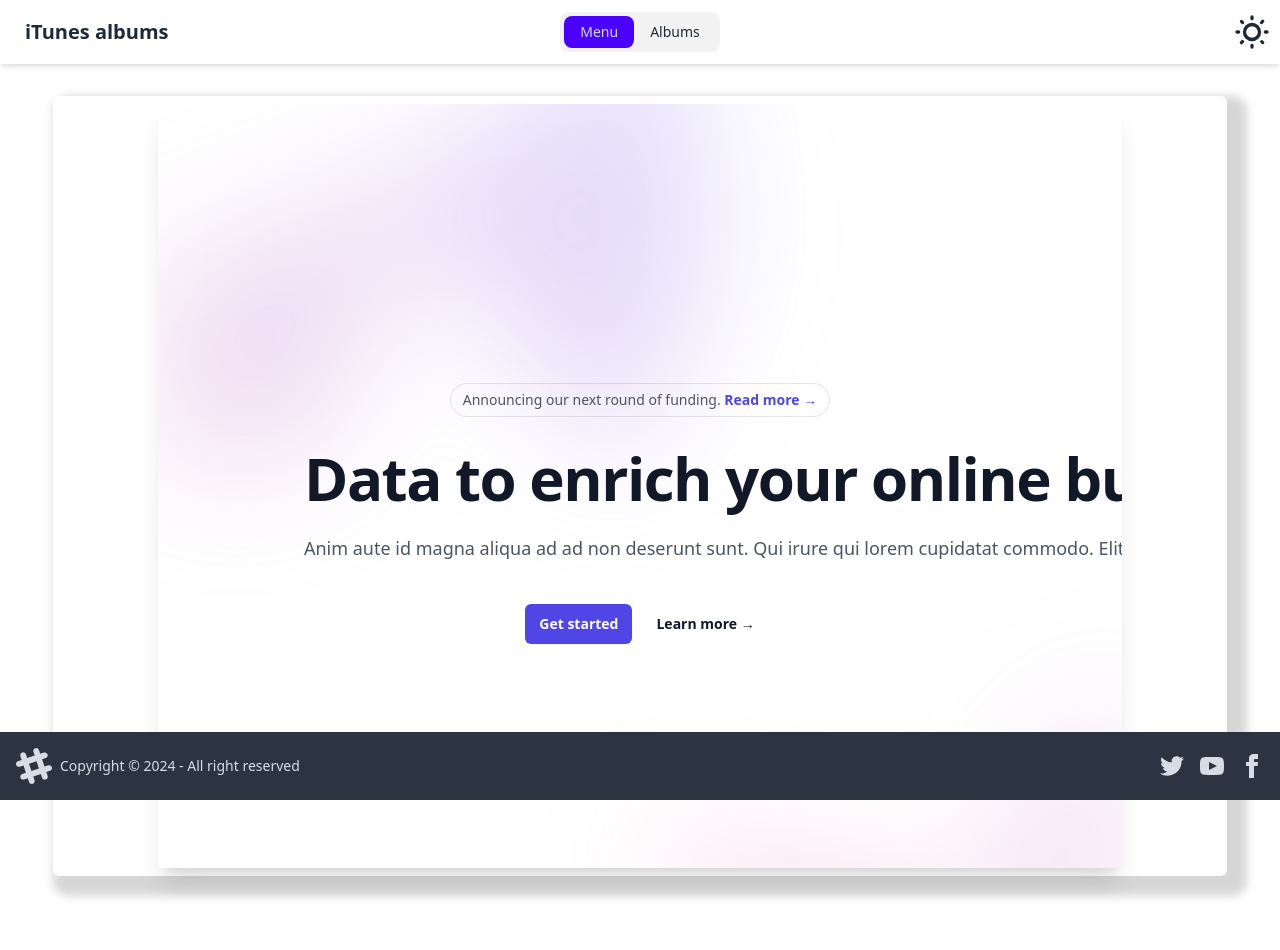
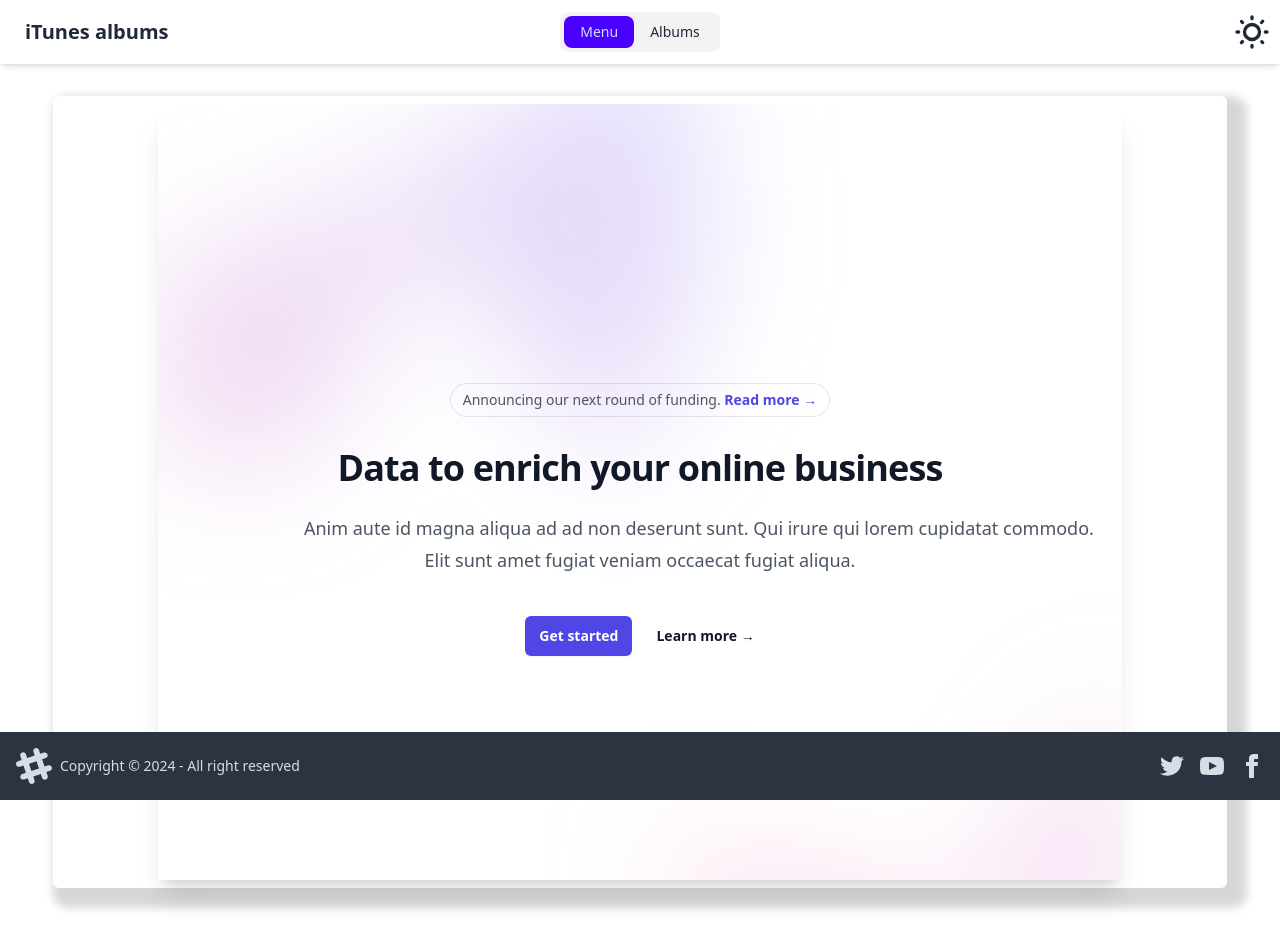
Before and after one commit to acadamus199/frontend_internship_challenge, a React (Vite) app: page / in a window 1280 px wide. Shown: the top 950 px of the page. Built offline with nearby package versions, Linux system fonts and the light colour scheme.

Commit message:
ninth_commit

```diff
--- a/src/components/ApiFetch/Fetch.tsx
+++ b/src/components/ApiFetch/Fetch.tsx
@@ -77,6 +77,7 @@ export default function Fetch() {
         ? filteredResults.slice(0, +query).map((prop, index) => {
           return (
             <Modal
+              key={JSON_NAMES.title(prop)}
               title={JSON_NAMES.title(prop)}
               artist={JSON_NAMES.artist(prop)}
               imageModal={JSON_NAMES.image(prop, 2)}
@@ -86,7 +87,6 @@ export default function Fetch() {
               releaseDate={JSON_NAMES.releaseDate(prop)}
             >
               <FetchLayout
-                key={JSON_NAMES.title(prop)}
                 index={index + 1}
                 title={JSON_NAMES.title(prop)}
                 artist={JSON_NAMES.artist(prop)}
--- a/src/components/ApiFetch/Modal.tsx
+++ b/src/components/ApiFetch/Modal.tsx
@@ -23,7 +23,7 @@ const Modal: React.FC<Mod> = ({ children, imageModal, title, artist, price, pric
       <input type="checkbox" id={title} className="modal-toggle" />
       <div className="modal" role="dialog">
         <div className="modal-box truncate">
-          <center><img className="lg:w-80" src={imageModal} alt="" /></center>
+          <center><img src={imageModal} alt="" /></center>
           <center>
             <div onMouseEnter={() => { setShow(title); setArt(artist); setDivid("h-4 mt-3 mb-4") }} onMouseOut={() => { setShow(title.length > 20 ? title.slice(0, 20) + ".." : title); setArt(artist.length > 15 ? artist?.slice(0, 15) + ".." : artist); setDivid("divider") }} className={`${divid} text-sm sm:text-lg font-semibol hover:animate-marquee`}>{show} - {art}</div>
           </center>
--- a/src/components/HomePage.tsx
+++ b/src/components/HomePage.tsx
@@ -1,6 +1,6 @@
 export default function HomePage() {
     return (
-        <div className="relative isolate px-6 pt-14 lg:px-8">
+        <div className="relative isolate px-6 pt-14 lg:px-8 ">
             <div
                 className="absolute inset-x-0 -top-40 -z-10 transform-gpu overflow-hidden blur-3xl sm:-top-80"
                 aria-hidden="true"
@@ -24,11 +24,11 @@ export default function HomePage() {
                     </div>
                 </div>
                 <div className="text-center">
-                    <h1 className="text-4xl font-bold tracking-tight text-gray-900 sm:text-6xl">
+                    <h1 className="text-4xl font-bold tracking-tight text-gray-900">
                         Data to enrich your online business
                     </h1>
                     <p className="mt-6 text-lg leading-8 text-gray-600">
-                        Anim aute id magna aliqua ad ad non deserunt sunt. Qui irure qui lorem cupidatat commodo. Elit sunt amet
+                        Anim aute id magna aliqua ad ad non deserunt sunt. Qui irure qui lorem cupidatat commodo.<br/> Elit sunt amet
                         fugiat veniam occaecat fugiat aliqua.
                     </p>
                     <div className="mt-10 flex items-center justify-center gap-x-6">
```
